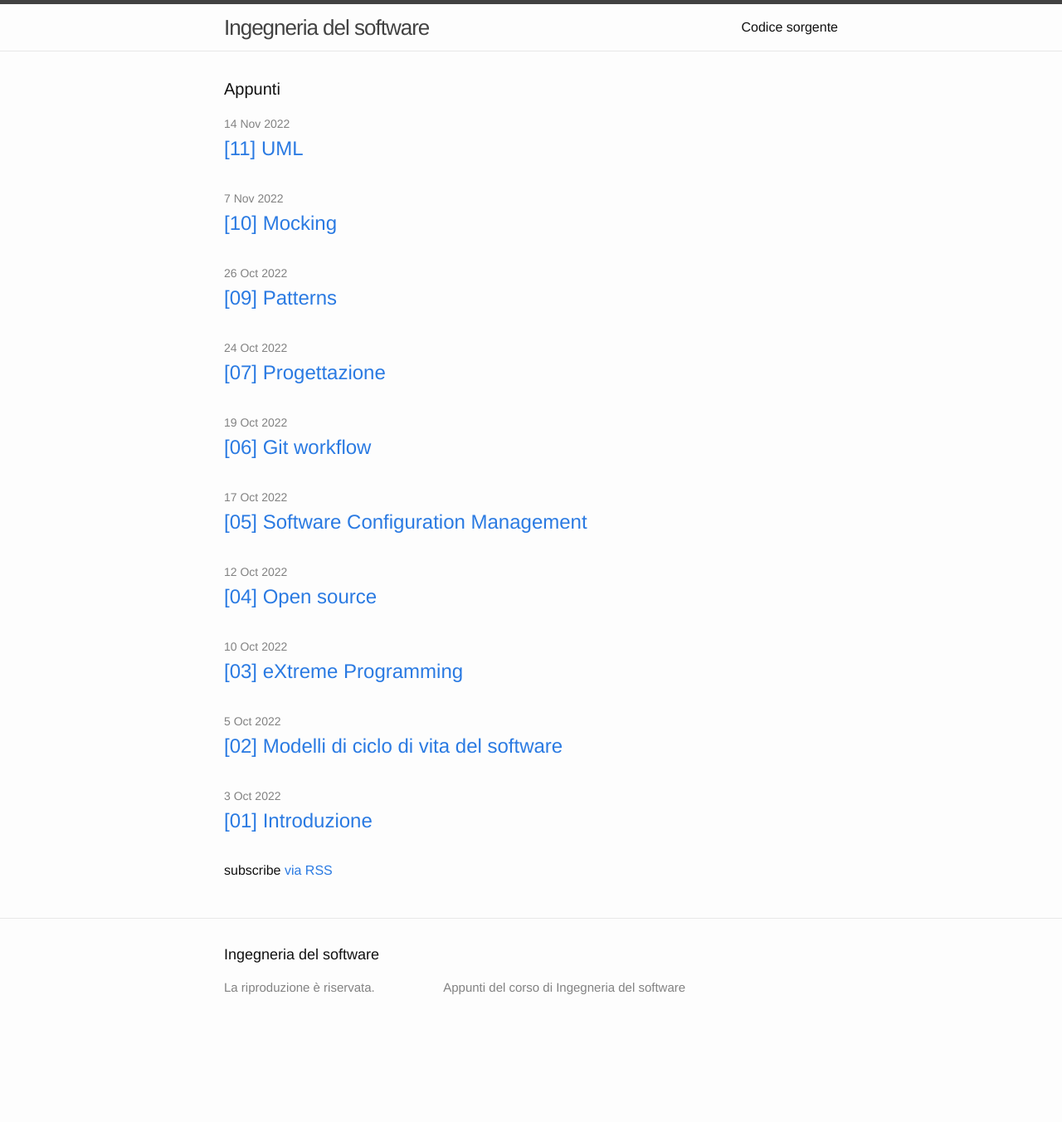
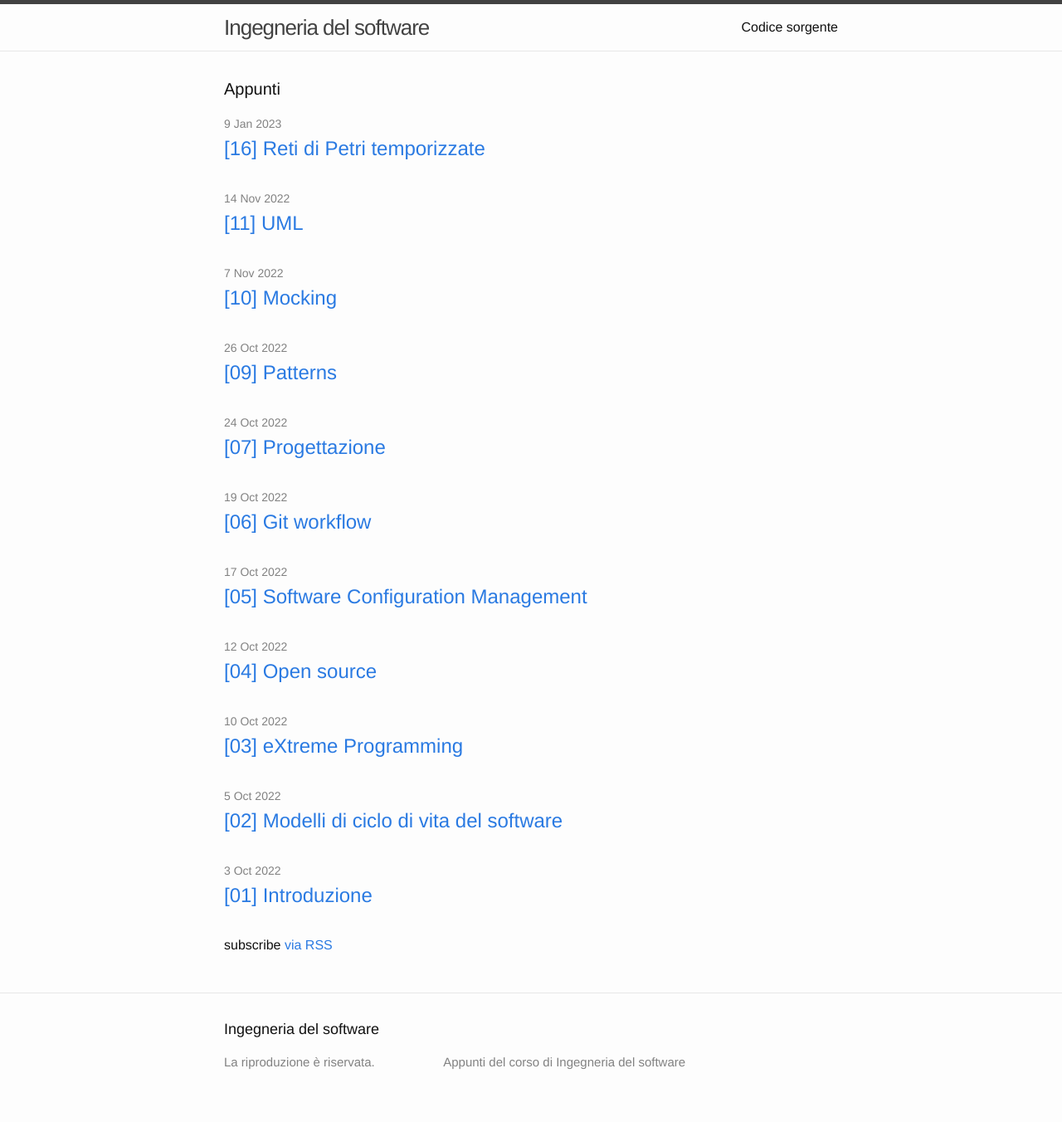
Before and after one commit to MarcoBuster/sweng, a Jekyll site: the page built from index.html, in a window 1280 px wide. Shown: the whole page at 83% size. Built offline with Jekyll 4.4.1, drawn with Linux system fonts in a browser that asks for light colours; before the commit the page ends 1262 px from its top, so only the background shows below that.

Commit message:
Make lesson *actually compilable*
The previous format was incompatible with Jekyll standard:
it could NOT be even compiled.

```diff
--- a/_posts/Reti-temporizzate.md
+++ b/_posts/2023-01-09-reti-temporizzate.md
@@ -1,6 +1,7 @@
+---
 layout: post
-title: "[01] Introduzione"
-date:   2023-11-09 14:30:00 +0200
+title: "[16] Reti di Petri temporizzate"
+date:   2023-01-09 14:30:00 +0200
 toc: true
 ---
 
```
